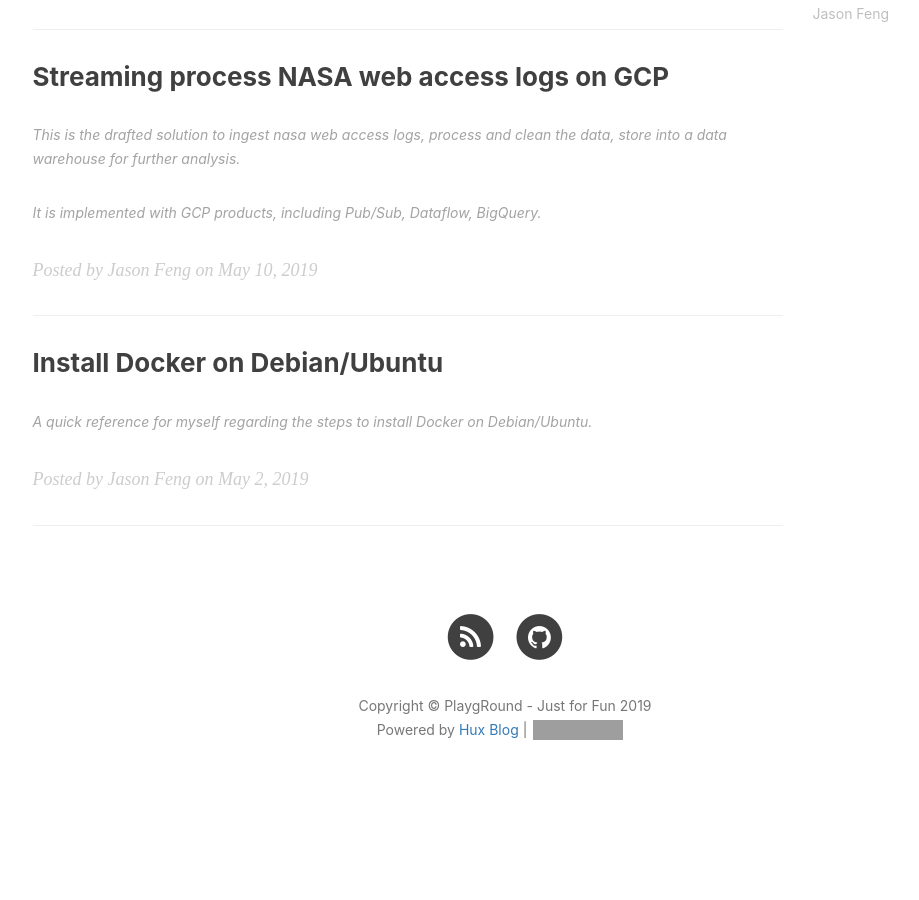
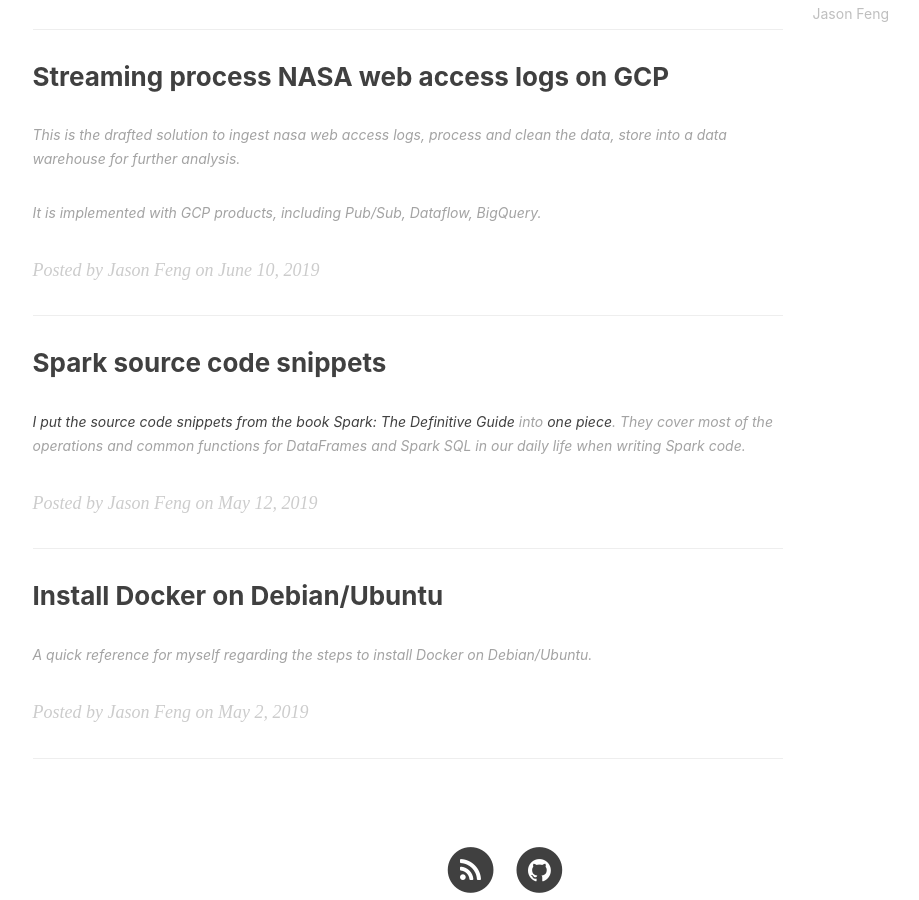
Before and after one commit to q15928/q15928.github.io, a Jekyll site: the page built from index.html, in a window 1280 px wide and 900 px high, scrolled down 1041 px. Shown: the whole window, without its empty margins (135-1054 px from the left). Built offline with Jekyll 4.4.1, drawn with Linux system fonts in a browser that asks for light colours; nearby versions of some CDN libraries; the list of posts is cut into pages by our own code; comment, search, counter and statistics services are not loaded; before the commit the page ends 1875 px from its top, so only the background shows below that; grey boxes are pictures that could not be loaded.

Commit message:
add a post about Spark code snippets

```diff
--- /dev/null
+++ b/_posts/2019-05-12-pyspark-reference.md
@@ -0,0 +1,27 @@
+---
+layout:     post
+title:      "Spark source code snippets"
+date:       2019-05-12 12:00:00
+author:     "Jason Feng"
+header-img: "img/post-bg-2015.jpg"
+mathjax: true
+excerpt_separator: <!--more-->
+tags:
+    - Spark
+    - PySpark
+    - Spark SQL
+---
+
+I put the source code snippets from the book [Spark: The Definitive Guide](http://shop.oreilly.com/product/0636920034957.do) into [one piece](https://github.com/q15928/python-snippets/blob/master/pyspark/pyspark-def-guide.py). They cover most of the operations and common functions for DataFrames and Spark SQL in our daily life when writing Spark code.
+
+<!--more-->
+
+Apache Spark is arguably one of the most popular big data processing frameworks. [Spark: The Definitive Guide](http://shop.oreilly.com/product/0636920034957.do) is written by its creator Matei Zaharia. This book is a must-have comprehensive guide for anyone who wants to learn Spark.
+
+The source code snippets include sections as:
+
+- DataFrame operations, such as filtering rows, adding columns, sorting rows, etc.
+- Work with different data types, string manipulation, regexp, timestamp, etc.
+- Perform aggregations, such as grouping, window functions
+- Join multiple DataFrames with different types: inner join, outer join, left/right join, cross join
+- Read and write with different data sources, such as csv, JSON, Parquet, SQL Databases
```
Also changed, not shown: _posts/2019-06-10-nasa-log-analysis.md (renamed from _posts/2019-05-10-nasa-log-analysis.md, +1 -1 lines).
